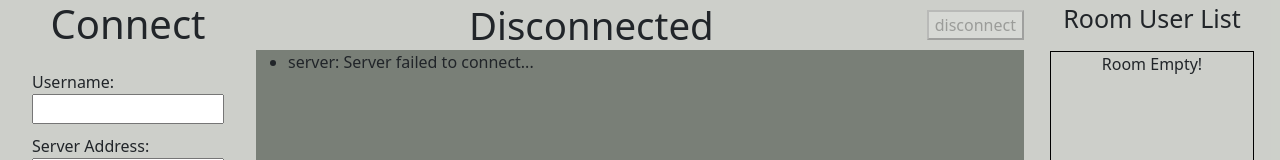
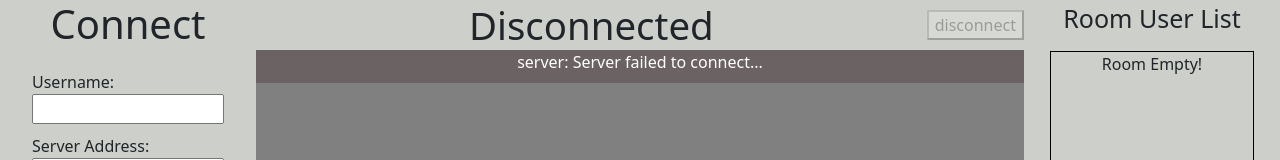
Before and after one commit to mattarcherr/js-messenger, a React (Create React App) app: page / in a window 1280 px wide. Both pictures are taken after typing "Sample", "Sample" into the empty fields and a click on the input 127 px from the left and 213 px from the top of the page. Shown: the top 160 px of the page. Built offline with nearby package versions, Linux system fonts and the light colour scheme; no server answers.

Commit message:
started styling for chatbox

```diff
--- a/src/App.css
+++ b/src/App.css
@@ -29,7 +29,7 @@ body {
 }
 
 #ChatBox-div{
-    background-color: #646b62dc;
+    background-color: gray;
     overflow: auto;
     grid-column: 2;
     grid-row: 2;
@@ -175,3 +175,32 @@ body {
     height: 200px;
     border: 1px solid black;
 }
+
+/* ChatBox */
+
+#ChatBoxList {
+    list-style: none;
+    width: 100%;
+    padding: 0;
+}
+
+#ChatBoxListElement {
+    background-color: #6B6363;
+    color: white;
+    height: 33px;
+}
+
+
+#ChatBoxListElementServer {
+    background-color: #6B6363;
+    color: white;
+    height: 33px;
+    text-align: center;
+}
+
+#ChatBoxListElementMe {
+    background-color: #6B6363;
+    color: white;
+    height: 33px;
+    text-align: right;
+}
--- a/src/App.js
+++ b/src/App.js
@@ -26,6 +26,7 @@ export default function App() {
   function connect(address, userName) {
     disconnect();
     socket = io(address, { autoConnect: false});
+    socket.username = userName;
     socket.auth = { userName };
     socket.connect();
 
--- a/src/components/ChatBox.js
+++ b/src/components/ChatBox.js
@@ -1,12 +1,27 @@
+import { socket } from "../App";
+
+function determineSender(username) {
+    console.log(socket.username)
+    if (username === 'server') {
+        return 'ChatBoxListElementServer'
+    }
+    else if (username === socket.username) {
+        return 'ChatBoxListElementMe'
+    } else {
+        return 'ChatBoxListElement'
+    }
+}
+
 export default function ChatBox( log ) {
-    console.log(log);
     return (
     <div id='ChatBox-div'>
         <div id='ChatBox'>
-            <ul>
+            <ul id='ChatBoxList'>
                 {log === [] ? null :
                     log['log'].map(item =>
-                        <li>{item['username'] +": "+ item['message']}</li>
+                        <li id={
+                            determineSender(item['username'])
+                        }>{item['username'] +": "+ item['message']}</li>
                     )
                 }
             </ul>
```
Also changed, not shown: src/components/ConnectSideBar.js (+0 -8 lines).
